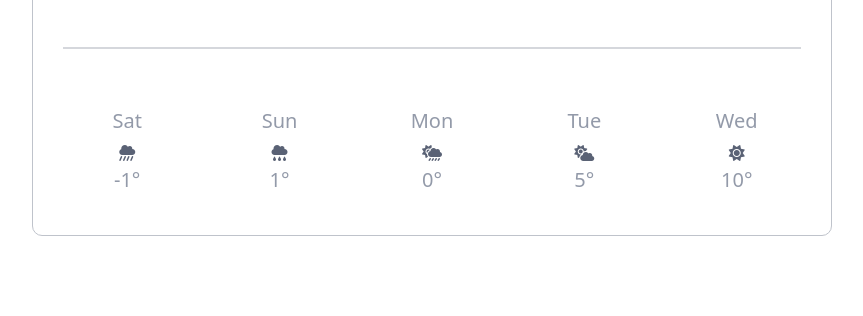
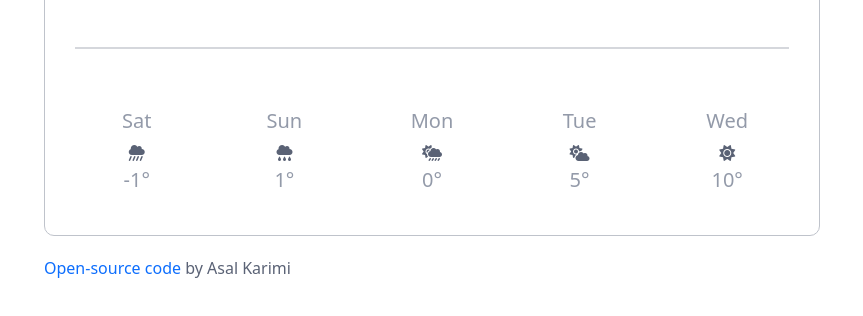
Before and after one commit to Odinkrm/weather-app, a plain HTML site: page Index.html in a window 1280 px wide. Shown: the part 454-770 px from the top of the page, without its empty margins (208-1071 px from the left). Drawn offline with nearby package versions, Linux system fonts and the light colour scheme.

Commit message:
Added container-contents and footer
CSS for newly added divs

```diff
--- a/Index.html
+++ b/Index.html
@@ -19,6 +19,7 @@
 
   <body>
     <div class="container">
+      <div class="container-contents">
         <div class="row">
           <div class="d-flex flex-row-reverse">
             <div class="search-bar">
@@ -102,6 +103,13 @@
           </div>
         </div>
       </div>
+      <footer>
+        <span
+          ><a href="https://github.com/Odinkrm/weather-app">Open-source code</a>
+          by Asal Karimi</span
+        >
+      </footer>
+    </div>
     <script src="src/index.js"></script>
   </body>
 </html>
--- a/src/styles.css
+++ b/src/styles.css
@@ -3,10 +3,12 @@ body {
 }
 
 .container {
+  max-width: 800px;
+}
+.container-contents {
   padding: 30px;
   margin: 20px auto;
   border: 1px solid #bfc3cb;
-  max-width: 800px;
   border-radius: 10px;
 }
 a {
@@ -50,7 +52,7 @@ ul li a:hover {
   border: none;
   font-size: 23px;
   position: absolute;
-  right: 390px;
+  right: 400px;
   top: 36px;
   padding: 16px;
 }
@@ -127,3 +129,6 @@ hr {
   color: #939aa9;
   font-size: 20px;
 }
+footer {
+  margin-bottom: 30px;
+}
```
Lines whose indentation alone changed are shown as unchanged.
